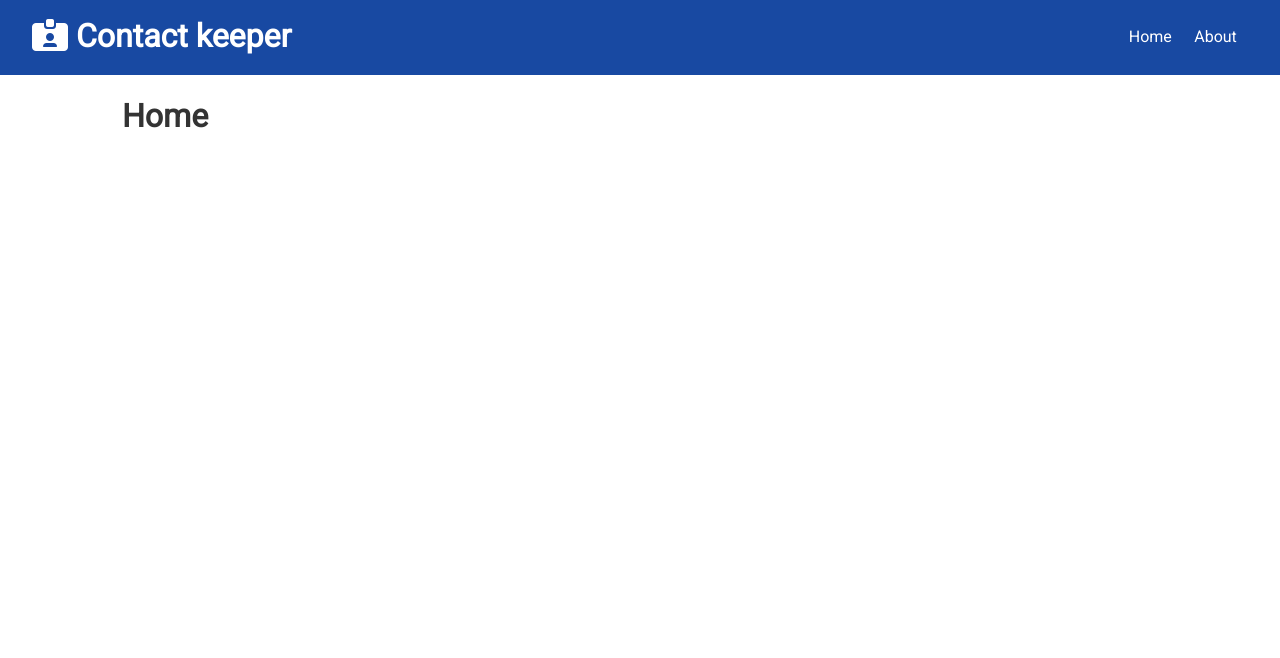
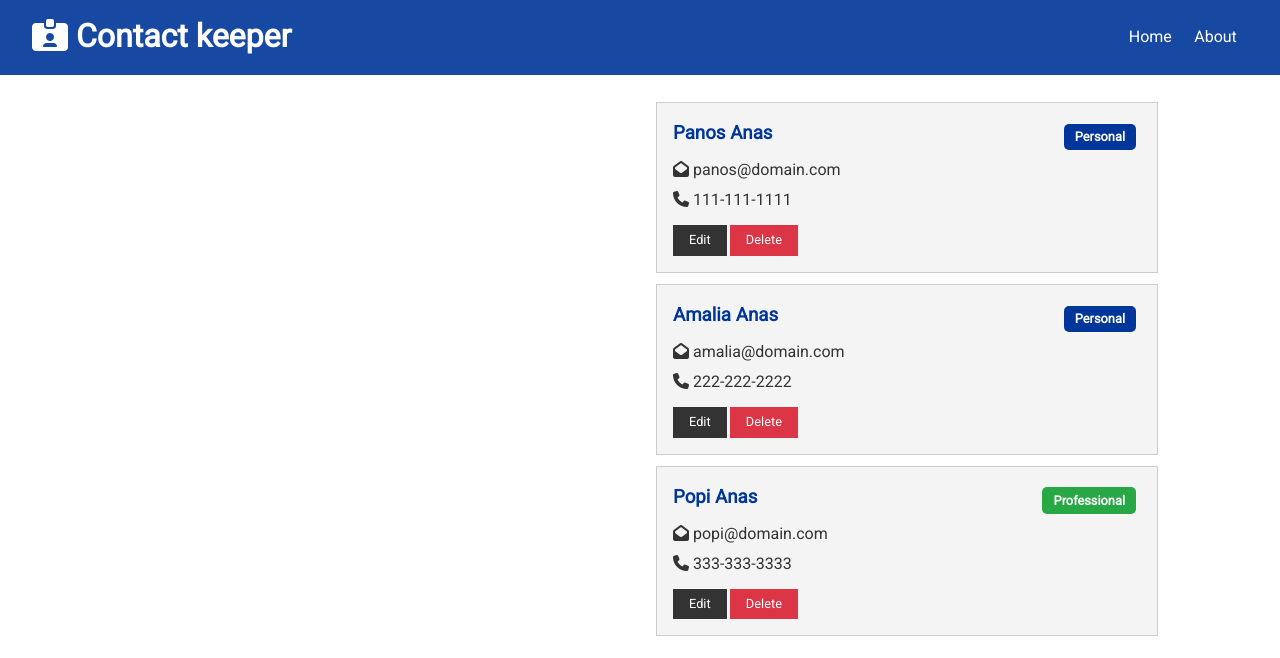
Before and after one commit to panospd/contact-keeper, a React (Create React App) app in the folder client/: page / in a window 1280 px wide. Shown: the top 658 px of the page. Built offline with nearby package versions, Linux system fonts and the light colour scheme.

Commit message:
Implemented showing static contact data

```diff
--- a/client/src/App.js
+++ b/client/src/App.js
@@ -4,9 +4,11 @@
 import { BrowserRouter as Router, Route, Switch } from "react-router-dom";
 import Home from "./components/pages/Home";
 import About from "./components/pages/About";
+import ContactState from "./context/contact/ContactState";
 
 const App = () => {
   return (
+    <ContactState>
       <Router>
         <Fragment>
           <Navbar />
@@ -18,6 +20,7 @@
           </div>
         </Fragment>
       </Router>
+    </ContactState>
   );
 };
 
--- /dev/null
+++ b/client/src/components/contacts/ContactItem.js
@@ -0,0 +1,44 @@
+import React from "react";
+import PropTypes from "prop-types";
+
+const ContactItem = ({ contact }) => {
+  const { id, name, email, phone, type } = contact;
+
+  return (
+    <div className="card bg-light">
+      <h3 className="text-primary text-left">
+        {name}{" "}
+        <span
+          style={{ float: "right" }}
+          className={`badge badge-${
+            type === "professional" ? "success" : "primary"
+          }`}
+        >
+          {type.charAt(0).toUpperCase() + type.slice(1)}
+        </span>
+      </h3>
+      <ul className="list">
+        {email && (
+          <li>
+            <i className="fas fa-envelope-open"></i> {email}
+          </li>
+        )}
+        {phone && (
+          <li>
+            <i className="fas fa-phone"></i> {phone}
+          </li>
+        )}
+      </ul>
+      <p>
+        <button className="btn btn-dark btn-sm">Edit</button>
+        <button className="btn btn-danger btn-sm">Delete</button>
+      </p>
+    </div>
+  );
+};
+
+ContactItem.propTypes = {
+  contact: PropTypes.object.isRequired
+};
+
+export default ContactItem;
--- /dev/null
+++ b/client/src/components/contacts/Contacts.js
@@ -0,0 +1,19 @@
+import React, { useContext, Fragment } from "react";
+import ContactContext from "../../context/contact/contactcontext";
+import ContactItem from "./ContactItem";
+
+const Contacts = () => {
+  const contactContext = useContext(ContactContext);
+
+  const { contacts } = contactContext;
+
+  return (
+    <Fragment>
+      {contacts.map(contact => (
+        <ContactItem key={contact.id} contact={contact} />
+      ))}
+    </Fragment>
+  );
+};
+
+export default Contacts;
--- a/client/src/components/pages/Home.js
+++ b/client/src/components/pages/Home.js
@@ -1,9 +1,13 @@
 import React from "react";
+import Contacts from "../contacts/Contacts";
 
 const Home = () => {
   return (
-    <div>
-      <h1>Home</h1>
+    <div className="grid-2">
+      <div></div>
+      <div>
+        <Contacts></Contacts>
+      </div>
     </div>
   );
 };
--- /dev/null
+++ b/client/src/context/contact/ContactState.js
@@ -0,0 +1,58 @@
+import React, { useReducer } from "react";
+import uuid from "uuid";
+import ContactContext from "./contactcontext";
+import contactReducer from "./contactReducer";
+import {
+  ADD_CONTACT,
+  DELETE_CONTACT,
+  SET_CURRENT,
+  CLEAR_CURRENT,
+  UPDATE_CONTACT,
+  FILTER_CONTACTS,
+  CLEAR_FILTER,
+  SET_ALERT,
+  REMOVE_ALERT
+} from "../types";
+import { domainToASCII } from "url";
+
+const ContactState = props => {
+  const initialState = {
+    contacts: [
+      {
+        id: 1,
+        name: "Panos Anas",
+        email: "panos@domain.com",
+        phone: "111-111-1111",
+        type: "personal"
+      },
+      {
+        id: 2,
+        name: "Amalia Anas",
+        email: "amalia@domain.com",
+        phone: "222-222-2222",
+        type: "personal"
+      },
+      {
+        id: 1,
+        name: "Popi Anas",
+        email: "popi@domain.com",
+        phone: "333-333-3333",
+        type: "professional"
+      }
+    ]
+  };
+
+  const [state, dispatch] = useReducer(contactReducer, initialState);
+
+  return (
+    <ContactContext.Provider
+      value={{
+        contacts: state.contacts
+      }}
+    >
+      {props.children}
+    </ContactContext.Provider>
+  );
+};
+
+export default ContactState;
--- /dev/null
+++ b/client/src/context/contact/contactcontext.js
@@ -0,0 +1,5 @@
+import { createContext } from "react";
+
+const contactContext = createContext();
+
+export default contactContext;
--- /dev/null
+++ b/client/src/context/types.js
@@ -0,0 +1,9 @@
+export const ADD_CONTACT = "ADD_CONTACT";
+export const DELETE_CONTACT = "DELETE_CONTACT";
+export const SET_CURRENT = "SET_CURRENT";
+export const CLEAR_CURRENT = "CLEAR_CURRENT";
+export const UPDATE_CONTACT = "UPDATE_CONTACT";
+export const FILTER_CONTACTS = "FILTER_CONTACTS";
+export const CLEAR_FILTER = "CLEAR_FILTER";
+export const SET_ALERT = "SET_ALERT";
+export const REMOVE_ALERT = "REMOVE_ALERT";
```
Also changed, not shown: client/src/context/contact/contactReducer.js (added). Lines whose indentation alone changed are shown as unchanged.
